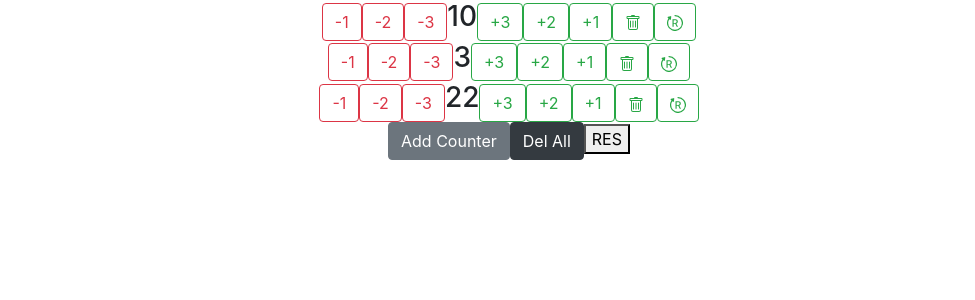
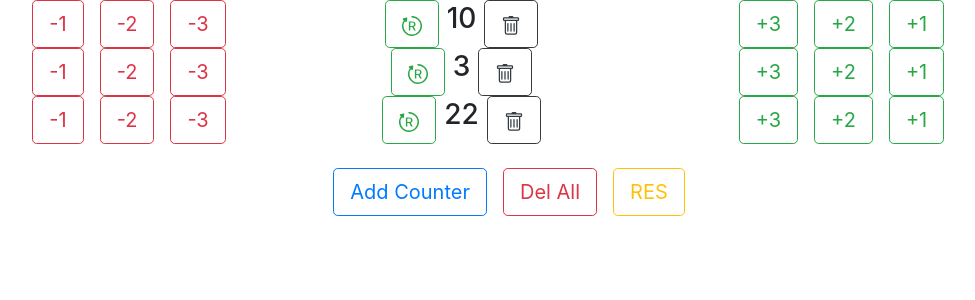
Before and after one commit to Mikirtumov/React-Counter, a React (Create React App) app: page / in a window 1280 px wide. Shown: the top 300 px of the page, without its empty margins (131-1106 px from the left). Built offline with nearby package versions, Linux system fonts and the light colour scheme.

Commit message:
button style

```diff
--- a/src/App.js
+++ b/src/App.js
@@ -15,14 +15,25 @@ function App() {
         newArr[n] += value
         setCounters(newArr);
     }
+
+    const delCounter = (index) => {
+        const updatedCounter = counters.filter((el, i) => i !== index)
+        setCounters(updatedCounter)
+    }
+    const resAll = (index) => {
+        const updatedCounter = counters.map((el, i) => index = 0)
+        setCounters(updatedCounter)
+    }
+
     const delAll = () => {
         setCounters([])
     }
 
-    const resAll = () => {
-        const resetAll = [...counters];
+    const  resCounter = (index) => {
+        const updatedCounter = [...counters];
+        updatedCounter[index] = 0;
 
-        setCounters(resetAll)
+        setCounters(updatedCounter)
     }
 
 
@@ -34,10 +45,13 @@ function App() {
             key={i}
             index={i}
             plusMinus={plusMinus}
+            delCounter={delCounter}
+            resCounter={resCounter}
             />)}
-        <button type="button" className="btn btn-secondary" onClick={addCounters}>Add Counter</button>
-        <button type="button" className="btn btn-dark" onClick={delAll}>Del All</button>
-        <button onClick={resAll}>RES</button>
+            <br/>
+        <button type="button" className="btn btn-outline-primary btn-lg ml-2 mr-2" onClick={addCounters}>Add Counter</button>
+        <button type="button" className="btn btn-outline-danger btn-lg ml-2 mr-2" onClick={delAll}>Del All</button>
+        <button type="button" className="btn btn-outline-warning btn-lg ml-2 mr-2" onClick={resAll}>RES</button>
     </div>
   );
 }
--- a/src/Counter.js
+++ b/src/Counter.js
@@ -17,32 +17,48 @@ const resetIco = <svg width="1em" height="1em" viewBox="0 0 16 16" className="bi
 
 function Counter(props) {
     return (
-        <div className="App">
-            <button type="button" className="btn btn-outline-danger"
+
+
+        <div className="container">
+            <div className="row justify-content-md-center">
+                <div className="col-md-3">
+                    <button type="button" className="btn btn-outline-danger btn-lg ml-2 mr-2"
                             onClick={() => props.plusMinus(props.index, -1)}>-1
                     </button>
-            <button type="button" className="btn btn-outline-danger"
+                    <button type="button" className="btn btn-outline-danger btn-lg ml-2 mr-2"
                             onClick={() => props.plusMinus(props.index, -2)}>-2
                     </button>
-            <button type="button" className="btn btn-outline-danger"
+                    <button type="button" className="btn btn-outline-danger btn-lg ml-2 mr-2"
                             onClick={() => props.plusMinus(props.index, -3)}>-3
                     </button>
+                </div>
+                <div className="col-md-4 ">
+                    <button onClick={() => props.resCounter(props.index)} type="button"
+                            className="btn btn-outline-success btn-lg ml-2 mr-2">{resetIco}</button>
+                   <span className="h3">{props.count}</span>
+                    <button onClick={() => props.delCounter(props.index)} type="button"
+                            className="btn btn-outline-dark btn-lg ml-2 mr-2">{trashIco}</button>
 
-            <span className="h3">{props.count}</span>
-
-            <button type="button" className="btn btn-outline-success"
+                </div>
+                <div className="col-md-4">
+                    <button type="button" className="btn btn-outline-success btn-lg ml-2 mr-2"
                             onClick={() => props.plusMinus(props.index, 3)}>+3
                     </button>
-            <button type="button" className="btn btn-outline-success"
+                    <button type="button" className="btn btn-outline-success btn-lg ml-2 mr-2"
                             onClick={() => props.plusMinus(props.index, 2)}>+2
                     </button>
-            <button type="button" className="btn btn-outline-success"
+                    <button type="button" className="btn btn-outline-success btn-lg ml-2 mr-2"
                             onClick={() => props.plusMinus(props.index, 1)}>+1
                     </button>
-            <button type="button" className="btn btn-outline-success">{trashIco}</button>
-            <button type="button" className="btn btn-outline-success">{resetIco}</button>
+
+
 
                 </div>
+            </div>
+
+
+        </div>
+
     );
 }
 
```
Lines whose indentation alone changed are shown as unchanged.
